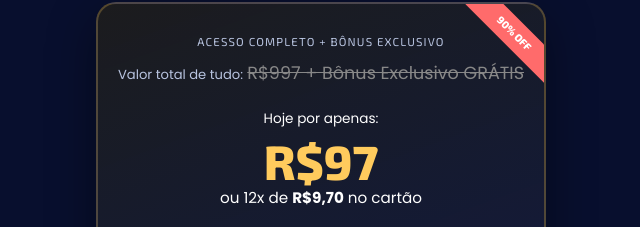
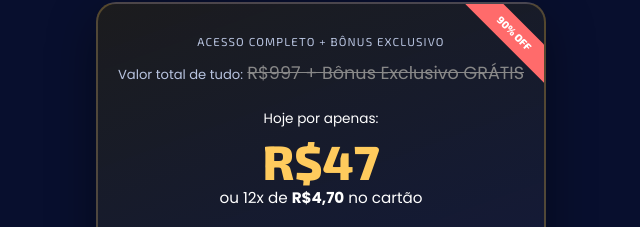
Before and after one commit to MaxRayden/lei-atracao, a website: page PÁGINA DE VENDAS/index.html in a window 1280 px wide. Shown: the part 8597-8824 px from the top of the page, 319-959 px from the left. Drawn offline with Linux system fonts and the light colour scheme.

Commit message:
Update pricing details in index.html to reflect new promotional rates, changing the price from R$97 to R$47 and adjusting installment amounts accordingly.

```diff
--- a/PÁGINA DE VENDAS/index.html
+++ b/PÁGINA DE VENDAS/index.html
@@ -388,8 +388,8 @@
         <div class="price-row">
           <span class="today">Hoje por apenas:</span>
         </div>
-        <div class="price-new">R$97</div>
-        <div class="price-installments">ou 12x de <strong>R$9,70</strong> no cartão</div>
+        <div class="price-new">R$47</div>
+        <div class="price-installments">ou 12x de <strong>R$4,70</strong> no cartão</div>
 
         <div class="savings-badge">💰 Você leva o bônus exclusivo de graça hoje</div>
 
@@ -525,7 +525,7 @@
   <div class="mobile-sticky-cta" id="mobile-cta">
     <div class="price-tag">
       <span class="from">R$997</span>
-      <span class="now">R$97</span>
+      <span class="now">R$47</span>
     </div>
     <a href="https://pay.kiwify.com.br/qcuPPmL" class="btn-cta link-compra">Garantir Minha Unidade →</a>
   </div>
```
Also changed, not shown: index.html (+3 -3 lines).
